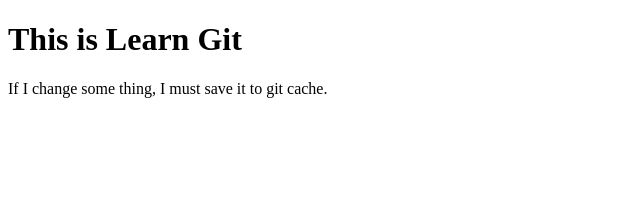
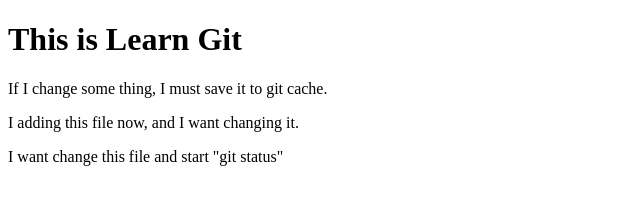
Before and after one commit to hivandu/learnGit, a plain HTML site: page index.html in a window 1280 px wide. Shown: the whole page, without its empty margins (0-640 px from the left). Drawn offline with Linux system fonts and the light colour scheme.

Commit message:
add .gitigonre and changge readme

```diff
--- a/index.html
+++ b/index.html
@@ -8,5 +8,7 @@
 <body>
   <h1>This is Learn Git</h1>
   <div><p>If I change some thing, I must save it to git cache.</p></div>
+  <p>I adding this file now, and I want changing it.</p>
+  <p>I want change this file and start "git status"</p>
 </body>
 </html>
```
Also changed, not shown: 2 other files.
